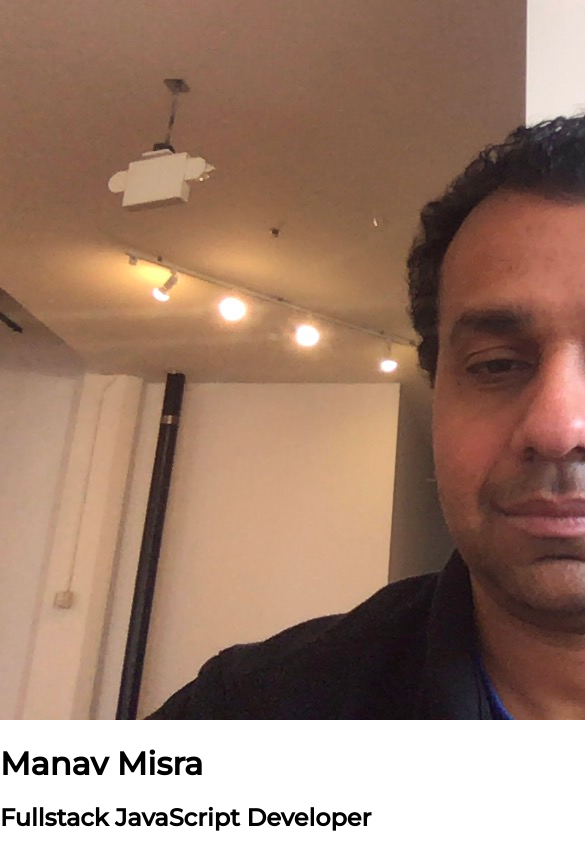
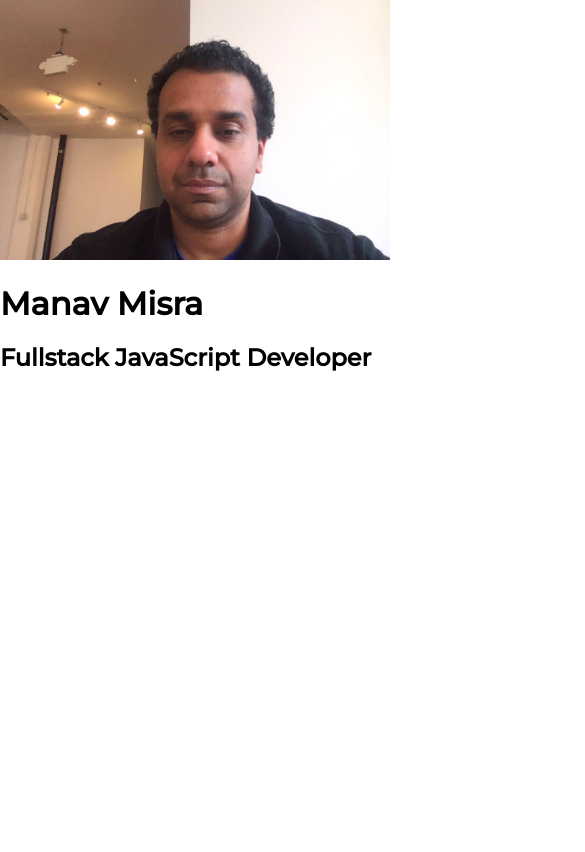
Before and after one commit to xXBricksquadXx/portfolio-1, a website: page index.html in a window 390 px wide. Shown: the top 852 px of the page, 585 px wide, since content can reach past the window. Drawn offline with nearby package versions, Linux system fonts and the light colour scheme.

Commit message:
:lipstick: Make images responsive

```diff
--- a/style.css
+++ b/style.css
@@ -4,3 +4,8 @@ body {
   font-family: "Montserrat", -apple-system, BlinkMacSystemFont, "Segoe UI",
     Roboto, Oxygen, Ubuntu, Cantarell, "Open Sans", "Helvetica Neue", sans-serif;
 }
+
+/* Responsive Image */
+img {
+  max-width: 100%;
+}
```
